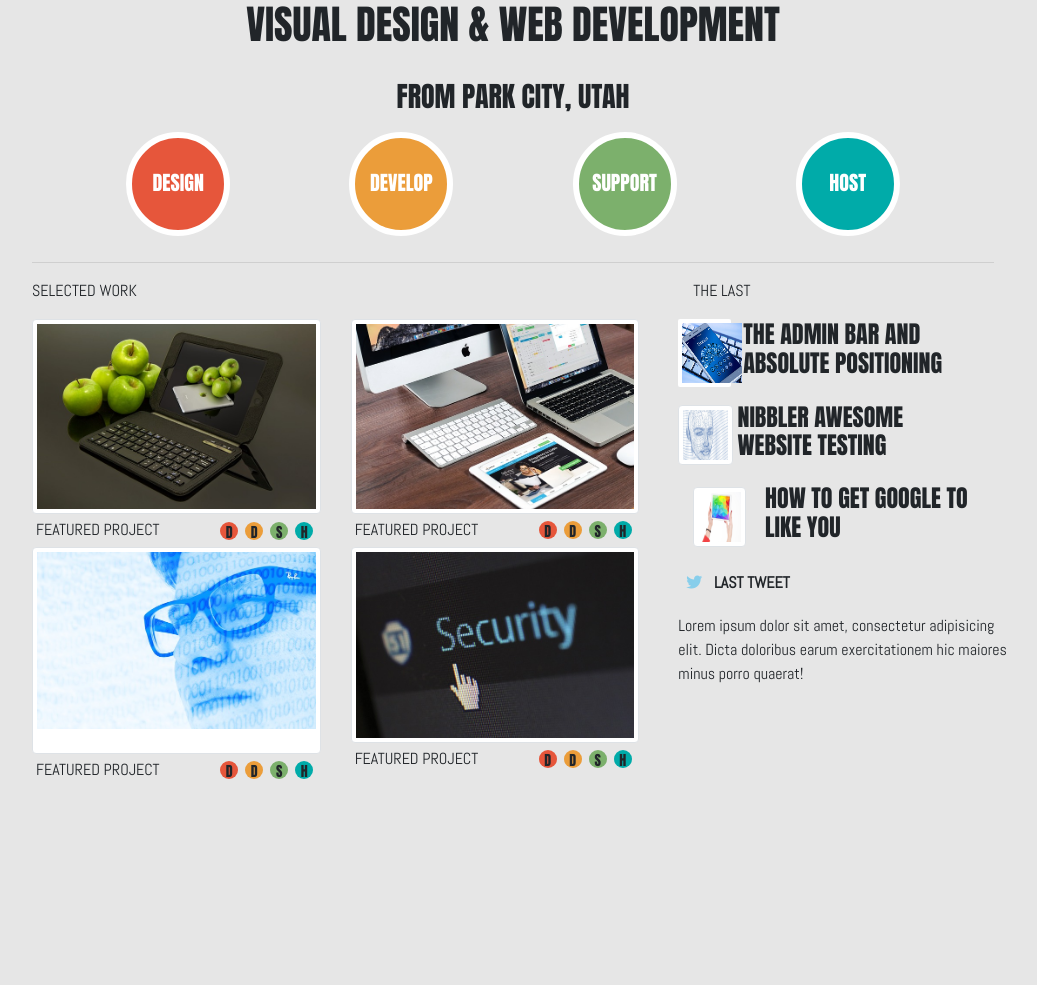
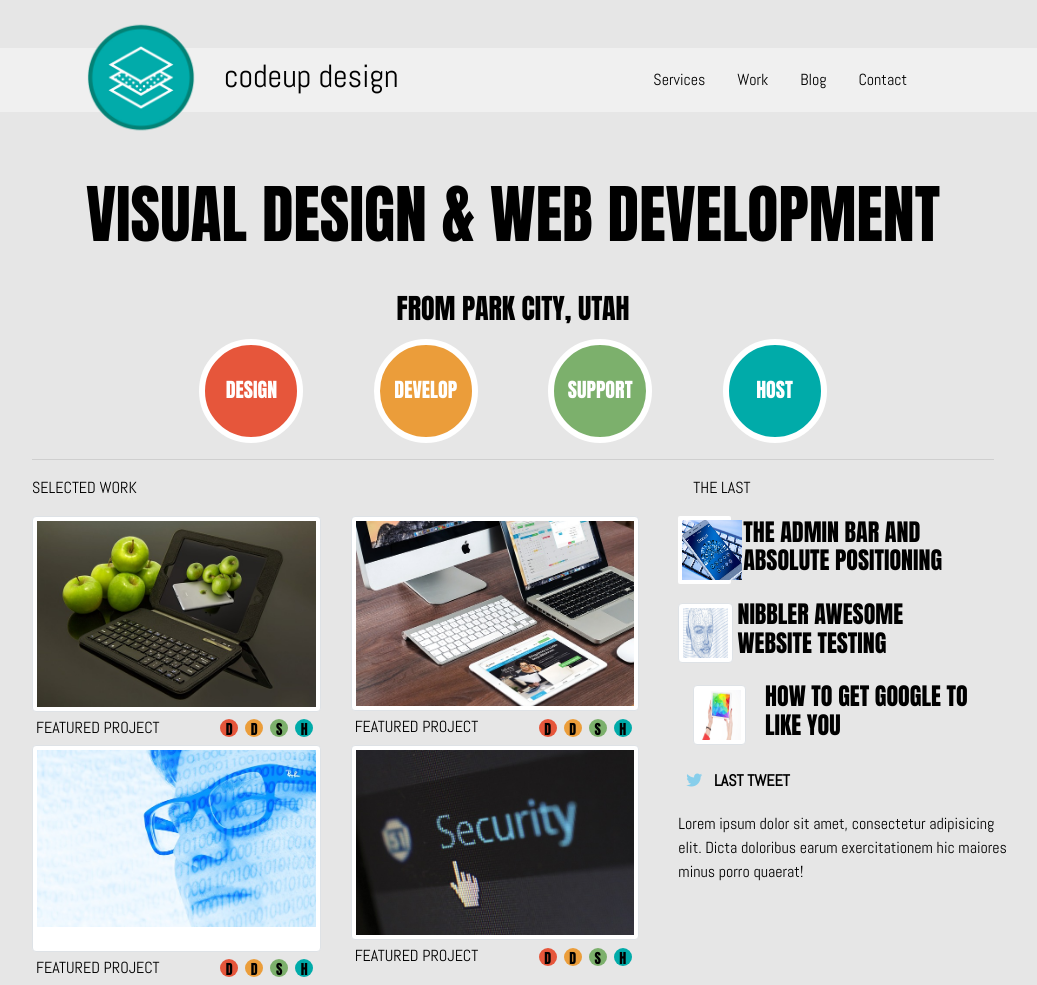
Before and after one commit to chappell-robles-regulus/codeup-design-project, a plain HTML site: page index.html in a window 1280 px wide. Shown: the whole page, without its empty margins (127-1164 px from the left). Before the commit the page ends 800 px from the top, so only its background shows below. Drawn offline with nearby package versions, Linux system fonts and the light colour scheme.

Commit message:
Navbar content and styling completed, slight margins need final adjustment

```diff
--- a/css/codeup-design-project.css
+++ b/css/codeup-design-project.css
@@ -1,3 +1,10 @@
+/* Order of Stylesheet:
+Default Styling:
+    Root, All, Body, Pseudo Classes
+    Element, Class, ID
+Breakpoints Small to Large:
+    Element, Class, ID
+*/
 :root {
     --red-1: #E6563B;
     --orange-1: #EB9D3A;
@@ -6,24 +13,39 @@
     --lightgrey: #f0f0f0;
     --grey: #e6e6e6
 }
-
 *{
     box-sizing: border-box;
 }
-
 body {
     background-color: var(--grey);
 }
-
+/* Element Styles */
 h1,h2,h3,h4,h5,h6 {
     font-family: Anton, sans-serif !important;
 }
+h1{
+    font-size: 64px;
+}
 li,p,a,div {
     font-family: Abel, sans-serif;
-
+    text-decoration: none;
+    color: black;
+}
+ul{
+    display: flex;
+    justify-content: space-evenly;
+    margin: 0 3em;
+}
+li{
+    display: inline-block;
 }
 .content-main{
     max-width: 992px;
+    margin: 0 auto;
+}
+.title{
+    margin-top: .25em !important;;
+    margin-bottom: .5em !important;;
 }
 .works{
     display: inline-block;
@@ -40,7 +62,7 @@ li,p,a,div {
     text-align: center;
     line-height: 4.5em;
     color: white;
-    margin: .5em;
+    margin: 0;
 }
 .sm-circle{
     height: 18px;
@@ -74,11 +96,33 @@ li,p,a,div {
     height: 60px;
     width: 60px;
 }
+#header-row{
+    background-color: var(--lightgrey);
+    height: 64px;
+    width: 100%;
+    margin-top: 3em;
+}
+#logo-col{
+    display: flex;
+    justify-content: center;
+}
+#logo {
+    height: 115px;
+    overflow: auto;
+    margin: -1.5em auto;
+}
+#co-name{
+    font-size: 32px;
+    text-align: center;
+    margin-top: .5em;
+}
+#title {
+    margin-top: 7em;
+    text-align: center;
+    justify-content: center;
+}
 #circles {
-    /*justify-content: center;*/
-}
-#works-section{
-
+    justify-content: center;
 }
 #tweet {
     color: skyblue;
@@ -87,11 +131,76 @@ li,p,a,div {
 .works{
     max-width: 100%;
 }
+#circle1, #circle3{
+    margin-left: 4.5em;
+}
+#circle2, #circle4 {
+    margin-right: 4.5em;
+}
 }
 @media (min-width: 576px) {
-.works{
+ul {
+    justify-content: center;
 }
 #circles {
     justify-content: space-evenly;
+    max-width: 80%;
+    margin: 0 auto;
+}
+#nav-holder{
+    margin-top: -8em;
+}
+#nav-holder li {
+    margin: 0 1em;
+}
+#nav-holder li:nth-child(2){
+    margin-right: 5em;
+}
+#nav-holder li:nth-child(3){
+    margin-left: 5em;
+}
+#title {
+    margin-top: 5em;
+}
+#mid-hr{
+    max-width: 66%;
 }
 }
+@media screen and (min-width:768px) {
+#header-row{
+    align-content: center;
+}
+#co-name {
+    margin-top: .25em;
+    margin-left: -1.75em;
+    text-align: left;
+}
+#circles {
+    max-width: 768px;
+}
+/* Removing Small-Specific Margins for Nav Items*/
+#nav-holder ul {
+    justify-content: space-evenly;
+    margin-right: 1em;
+    margin-left: auto;
+}
+#nav-holder {
+    margin-top: 1.5em;
+}
+#nav-holder li {
+    margin: 0 1em;
+}
+#nav-holder li:nth-child(2){
+    margin-right: 1em;
+}
+#nav-holder li:nth-child(3){
+    margin-left: 1em;
+}
+/* Title Row Content */
+#title {
+    margin-top: 3em;
+}
+#mid-hr{
+    max-width: 100%;
+}
+}
--- a/index.html
+++ b/index.html
@@ -14,21 +14,45 @@
     <link rel="stylesheet" href="css/codeup-design-project.css">
 </head>
 <body>
-<div class="container-fluid">
+<div class="container-fluid m-0 p-0">
+    <div class="row mr-0 ml-0" id="header-row">
+        <div class="container-fluid content-main">
+<!--The above div.container is for the max width of the page content without limiting the header stripe -->
+            <!--First Section: All heading content, logo, nav-links, and company name-->
+            <div class="row" id="header-content">
+                <div class="col-sm-12 col-md-3" id="logo-col">
+                    <img src="img/logo.png" alt="company-logo" id="logo">
+                </div>
+                <div class="col-sm-12 col-md-5" id="co-name">
+                    <p>codeup design</p>
+                </div>
+                <div class="col-sm-12 col-md-4 col-lg-4" id="nav-holder">
+                    <ul class="p-0">
+                        <li><a href="https://codeup.com/programs/">Services</a></li>
+                        <li><a href="https://codeup.com/events/">Work</a></li>
+                        <li><a href="https://codeup.com/blog/">Blog</a></li>
+                        <li><a href="tel:12108027289">Contact</a></li>
+                    </ul>
+                </div>
+            </div>
+        </div>
+    </div>
+    <!--Main Page Content Below: Repeating the content-main class to limit max width -->
     <main class="container-fluid content-main">
-        <section class="justify-content-center">
-            <h1 class="text-center">VISUAL DESIGN & WEB DEVELOPMENT</h1>
+        <!-- Title and Subtitle Row-->
+        <section class="row justify-content-center" id="title">
+            <h1 class="w-100 text-center title">VISUAL DESIGN & WEB DEVELOPMENT</h1>
             <br>
-            <h3 class="text-center">FROM PARK CITY, UTAH</h3>
+            <h3 class="w-100 text-center title">FROM PARK CITY, UTAH</h3>
         </section>
-        <div id="circles" class="row ">
+        <div id="circles" class="row">
             <h5 id="circle1" class="circle red">DESIGN</h5>
             <h5 id="circle2" class="circle orange">DEVELOP</h5>
-            <h5 class="circle green">SUPPORT</h5>
-            <h5 class="circle blue">HOST</h5>
+            <h5 id="circle3" class="circle green">SUPPORT</h5>
+            <h5 id="circle4" class="circle blue">HOST</h5>
         </div>
-        <hr>
-        <!-- 3rd- Bottom Row: Main Content-->
+        <hr class="d-none d-sm-block" id="mid-hr">
+        <!-- 3rd- Bottom Row: Main Content > Project Cards, Article Links, & Social Media-->
         <div class="row">
             <!--Selected Works Section -->
             <div class="col col-md-8">
```
